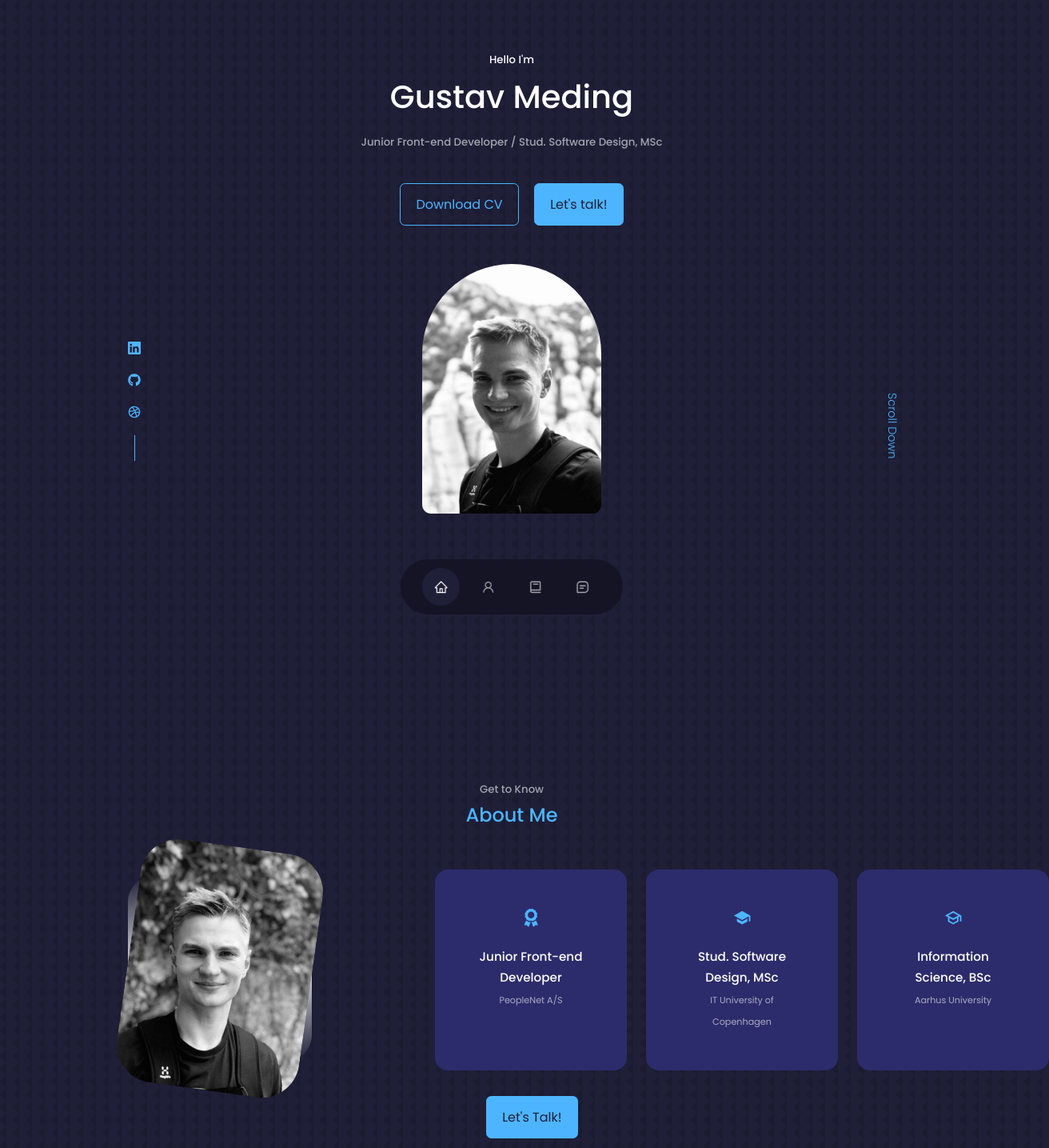
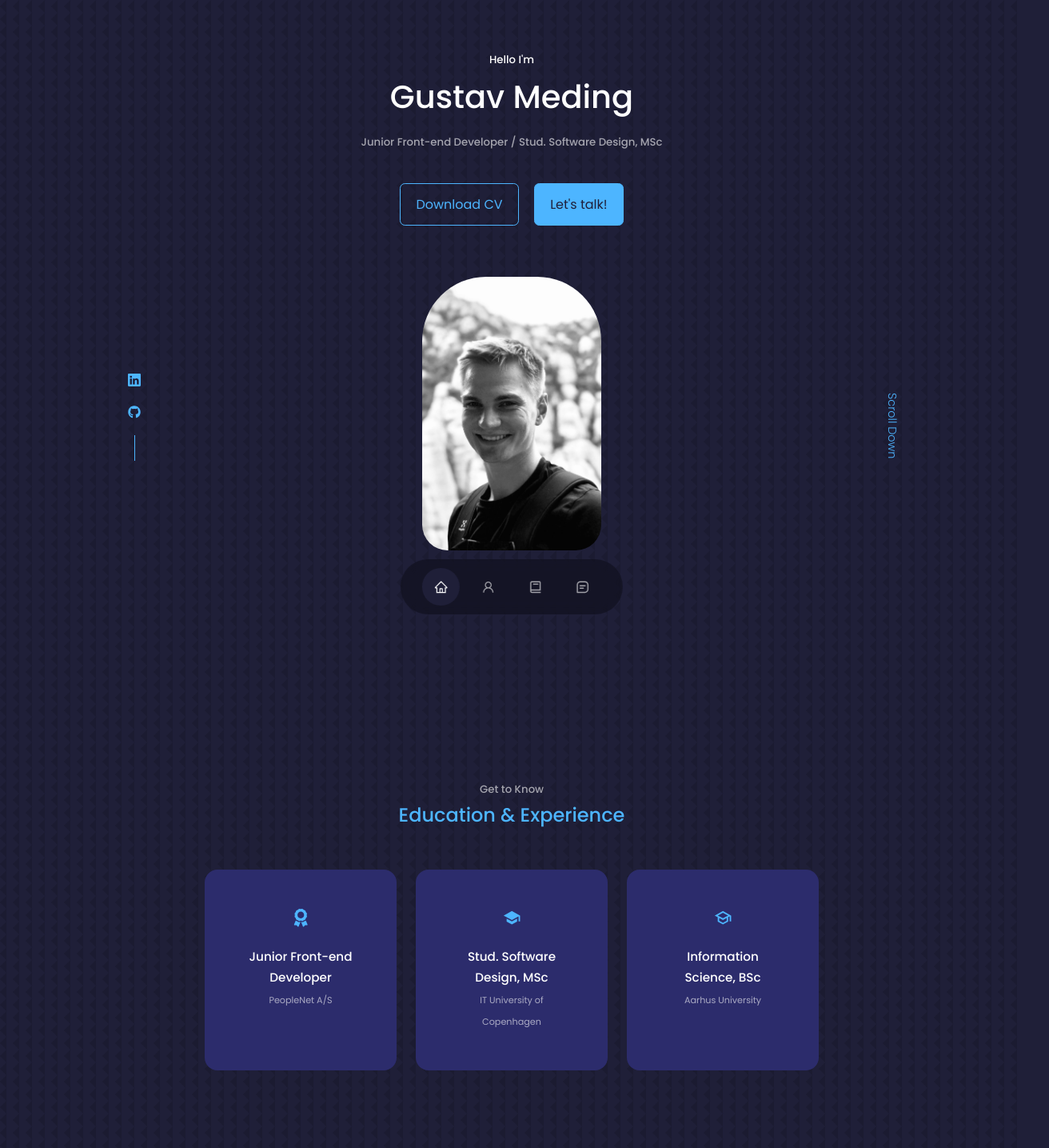
Before and after one commit to Ghmeding/webportfolio, a React (Create React App) app: page / in a window 1280 px wide. Shown: the top 1435 px of the page at 80% size, 1312 px wide, since content can reach past the window. Built offline with nearby package versions, Linux system fonts and the light colour scheme.

Commit message:
small changes

```diff
--- a/package.json
+++ b/package.json
@@ -12,6 +12,7 @@
     "react-dom": "^18.2.0",
     "react-icons": "^4.9.0",
     "react-scripts": "5.0.1",
+    "react-toastify": "^9.1.3",
     "web-vitals": "^2.1.4"
   },
   "scripts": {
--- a/src/components/Contact/Contact.jsx
+++ b/src/components/Contact/Contact.jsx
@@ -5,15 +5,28 @@ import {BsLinkedin} from 'react-icons/bs'
 import {BsWhatsapp} from 'react-icons/bs'
 import { useRef } from 'react';
 import emailjs from 'emailjs-com';
+import { toast } from 'react-toastify';
+import 'react-toastify/dist/ReactToastify.css';
 
 
 const Contact = () => {
   const form = useRef();
-  const sendEmail = (e) => {
+  const sendEmail = async (e) => {
     e.preventDefault();
+    try {
+      await emailjs.sendForm('service_tpffix5', 'template_pv800bp', form.current, 'uj2CYe81AOB2OycRL')
+      e.target.reset();
+      alert('Success! Your message was sent :-)');
+      toast.success('Success! Your message was sent :-)', {
+        position: toast.POSITION.TOP_CENTER
+      });
 
-    emailjs.sendForm('service_tpffix5', 'template_pv800bp', form.current, 'uj2CYe81AOB2OycRL')
-    e.target.reset()
+    } catch (error) {
+      console.error('An error occurred while sending the email:', error);
+      toast.error('Oops! Something went wrong while sending the email. Please try again.', {
+        position: toast.POSITION.TOP_CENTER
+      });
+    }
   };
   return (
     <section id='Contact'>
@@ -32,13 +45,13 @@ const Contact = () => {
             <BsLinkedin className='Contact__option-icon'/>
             <h4>Linkedin</h4>
             <h5>Gustav Meding</h5>
-            <a href="https://www.linkedin.com/messaging/thread/new/" target="_blank">Send a message</a>
+            <a href="https://www.linkedin.com/in/gustavmeding/" target="_blank" rel="noopener noreferrer">Send a message</a>
           </article>
           <article className='Contact__option'>
             <BsWhatsapp className='Contact__option-icon'/>
             <h4>What's App</h4>
-            <h5>+123456789</h5>
-            <a href="https://api.whatsapp.com/send?phone+4560194030" target="_blank">Send a Message</a>
+            <h5>+45********</h5>
+            <a href="https://wa.me/+4560194030" target="_blank" rel="noopener noreferrer">Send a Message</a>
           </article>
         </div>
         <form ref={form} onSubmit={sendEmail}>
--- a/src/components/about/about.css
+++ b/src/components/about/about.css
@@ -1,9 +1,8 @@
 
 
 .x{
-    display: grid;
-    grid-template-columns: 30% 60%;
-    gap: 10%;
+    display: flex;
+    justify-content: center; /* Center the items horizontally */
 }
 
 #about {
@@ -105,7 +104,6 @@
     .about_cards {
         grid-template-columns: 1fr;
         gap: 1rem;
-        margin-left: 3.8rem;
         margin-right: 0rem;
     }
 
--- a/src/components/about/about.jsx
+++ b/src/components/about/about.jsx
@@ -9,14 +9,9 @@ const about = () => {
   return (
     <section id='about'>
       <h5>Get to Know</h5>
-      <h2>About Me</h2>
+      <h2>Education & Experience</h2>
 
       <div className="container x">
-        <div className='about__me'>
-          <div className='about__me-image'>
-              <img src={ME} alt="About Image" />
-          </div>
-        </div>
 
         <div className='about__content'>
           <div className='about_cards'>
@@ -43,8 +38,6 @@ const about = () => {
 
             <p>
             </p>
-
-            <a href="#Contact" id="btn-about" className='btn btn-primary'>Let's Talk!</a>
         </div>
       </div>
     </section>
--- a/src/components/header/HeaderSocials.jsx
+++ b/src/components/header/HeaderSocials.jsx
@@ -8,7 +8,6 @@ const HeaderSocials = () => {
     <div className='header__socials'>
         <a href ="https://www.linkedin.com/in/gustavmeding/" target="_blank"><BsLinkedin/></a>
         <a href ="https://github.com/Ghmeding" target="_blank"><FaGithub/></a>
-        <a href ="https://dribbble.com" target="_blank"><FiDribbble/></a>
     </div>
   )
 }
--- a/src/components/header/header.css
+++ b/src/components/header/header.css
@@ -53,8 +53,8 @@ header {
     height: auto;
     position: absolute;
     left: calc(50% - 7rem);
-    margin-top: 3rem;
-    border-radius: 10rem 10rem 1rem 1rem;
+    margin-top: 4rem;
+    border-radius: 5rem 5rem 2rem 2rem;
     overflow: hidden;
 }
 
@@ -97,8 +97,9 @@ header {
         color: white;
         width: 13rem;
         height: auto;
-        left: calc(60% - 10rem);
-        margin-top: 1rem;
+        display: flex;
+        justify-content: center;
+        margin-top: 2rem;
         border-radius: 10rem 10rem 3rem 3rem;
         overflow: hidden;
     }
```
Also changed, not shown: src/assets/profile.jpg, 1 other file (tests, documents, lock files or other folders).
